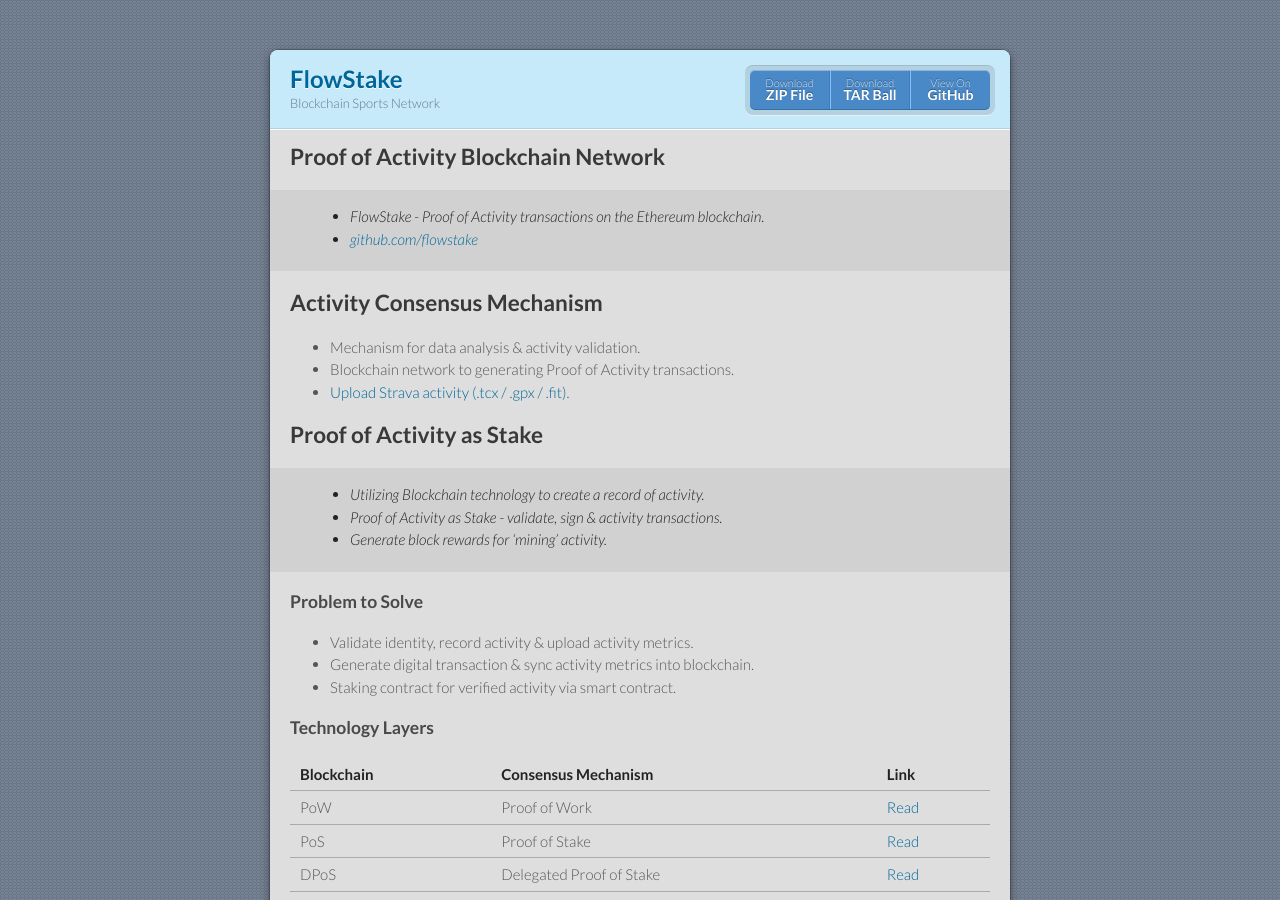
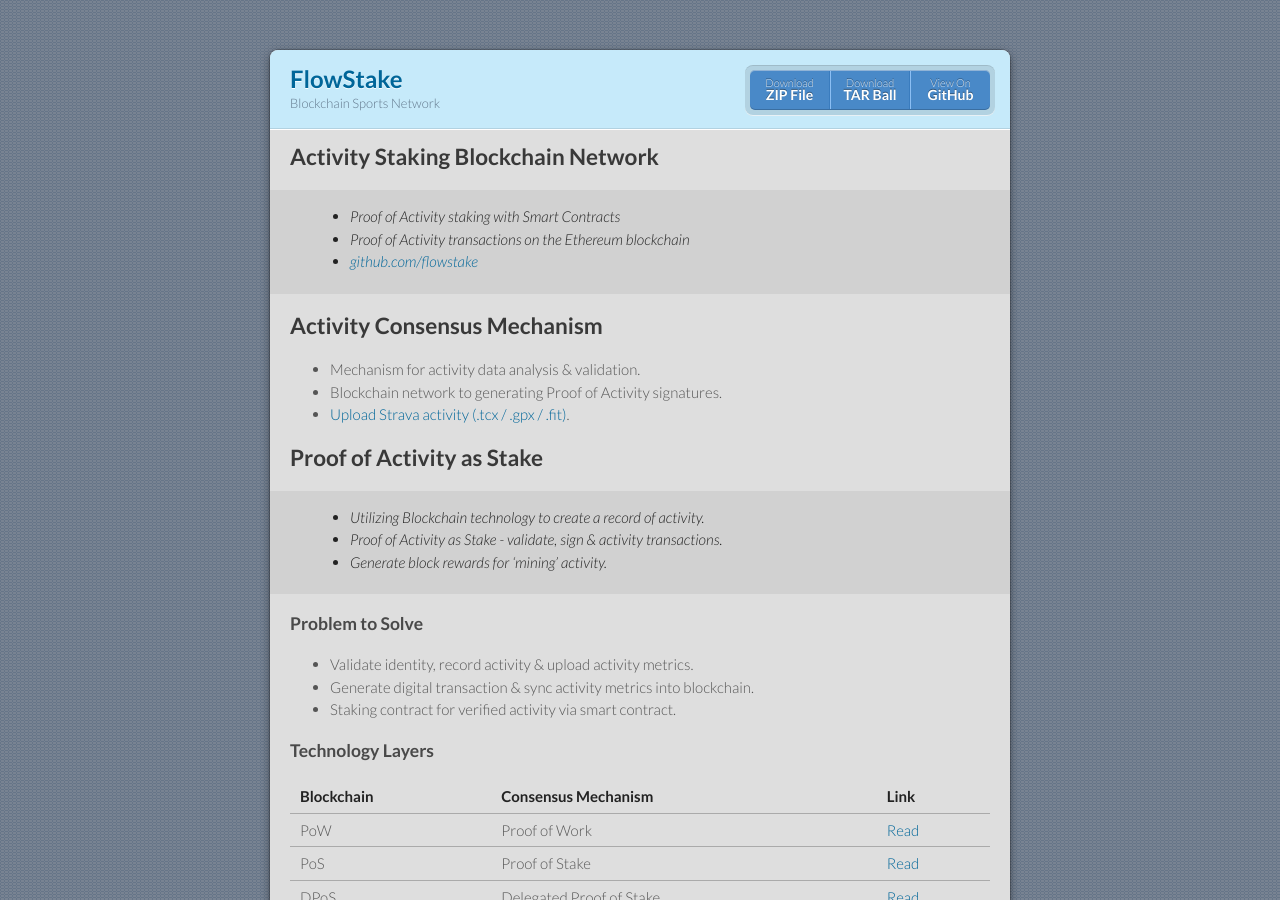
Before and after one commit to flowstake/flowstake.github.io, a Jekyll site: the page built from index.md, in a window 1280 px wide and 900 px high. Built offline with Jekyll 4.4.1, drawn with Linux system fonts in a browser that asks for light colours; our own code applies the rules of GitHub Pages for plain Markdown files.

Commit message:
Update index.md

```diff
--- a/index.md
+++ b/index.md
@@ -2,15 +2,16 @@
 layout: default
 ---
 
-## Proof of Activity Blockchain Network
+## Activity Staking Blockchain Network
 
-> - FlowStake - Proof of Activity transactions on the Ethereum blockchain.
+> - Proof of Activity staking with Smart Contracts
+> - Proof of Activity transactions on the Ethereum blockchain
 > - [github.com/flowstake](https://github.com/flowstake)
 
 ## Activity Consensus Mechanism
 
-- Mechanism for data analysis & activity validation.
-- Blockchain network to generating Proof of Activity transactions.
+- Mechanism for activity data analysis & validation.
+- Blockchain network to generating Proof of Activity signatures.
 - [Upload Strava activity (.tcx / .gpx / .fit)](https://support.strava.com/hc/en-us/articles/223297187-How-to-get-your-Activities-to-Strava).
 
 
```
